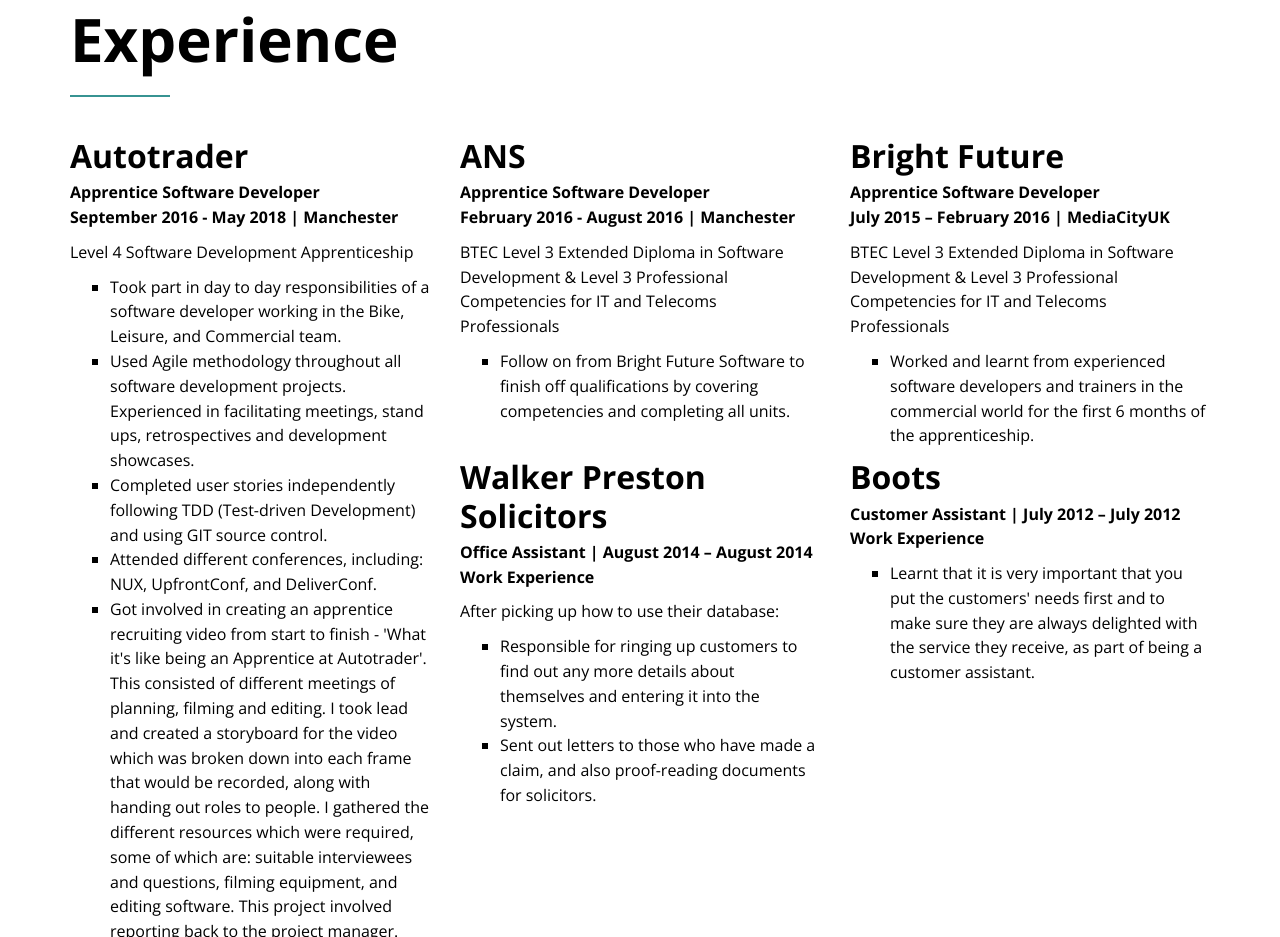
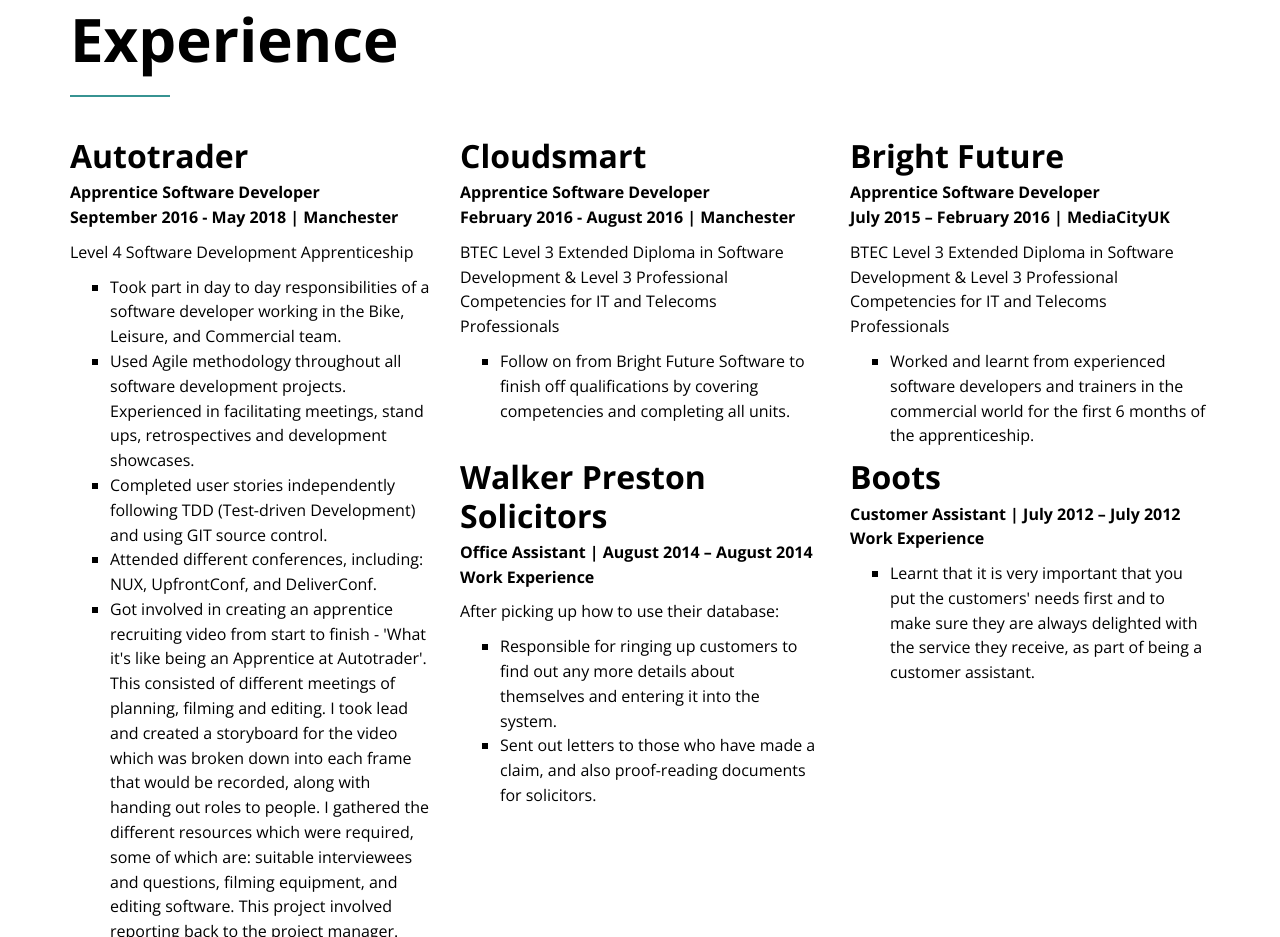
Before and after one commit to HumairaAtcha/humairaatcha.com, a plain HTML site: page index.html in a window 1280 px wide. Shown: the part 2085-3022 px from the top of the page. Drawn offline with nearby package versions, Linux system fonts and the light colour scheme; some packages are replaced by stand-ins of ours.

Commit message:
changed ANS to Cloudsmart

```diff
--- a/index.html
+++ b/index.html
@@ -179,7 +179,7 @@
             <div class="col-md-4">
               <article class="experience">
                 <header>
-                  <h3>ANS</h3>
+                  <h3>Cloudsmart</h3>
                   <p><strong>Apprentice Software Developer <br> February 2016 - August 2016 | Manchester</strong></p>
                 </header>
                 <p> BTEC Level 3 Extended Diploma in Software Development & Level 3 Professional Competencies for IT and Telecoms Professionals</p>
```
